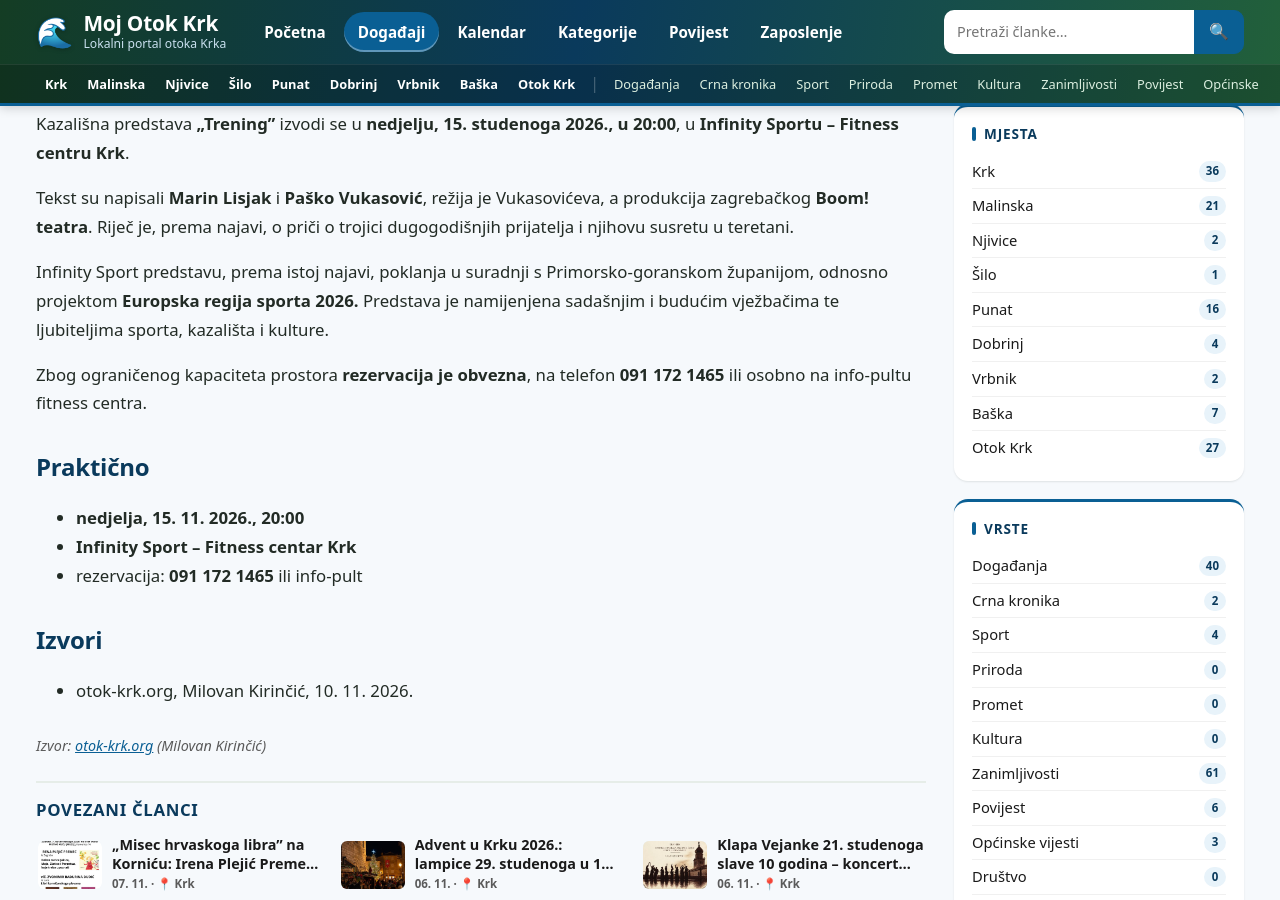
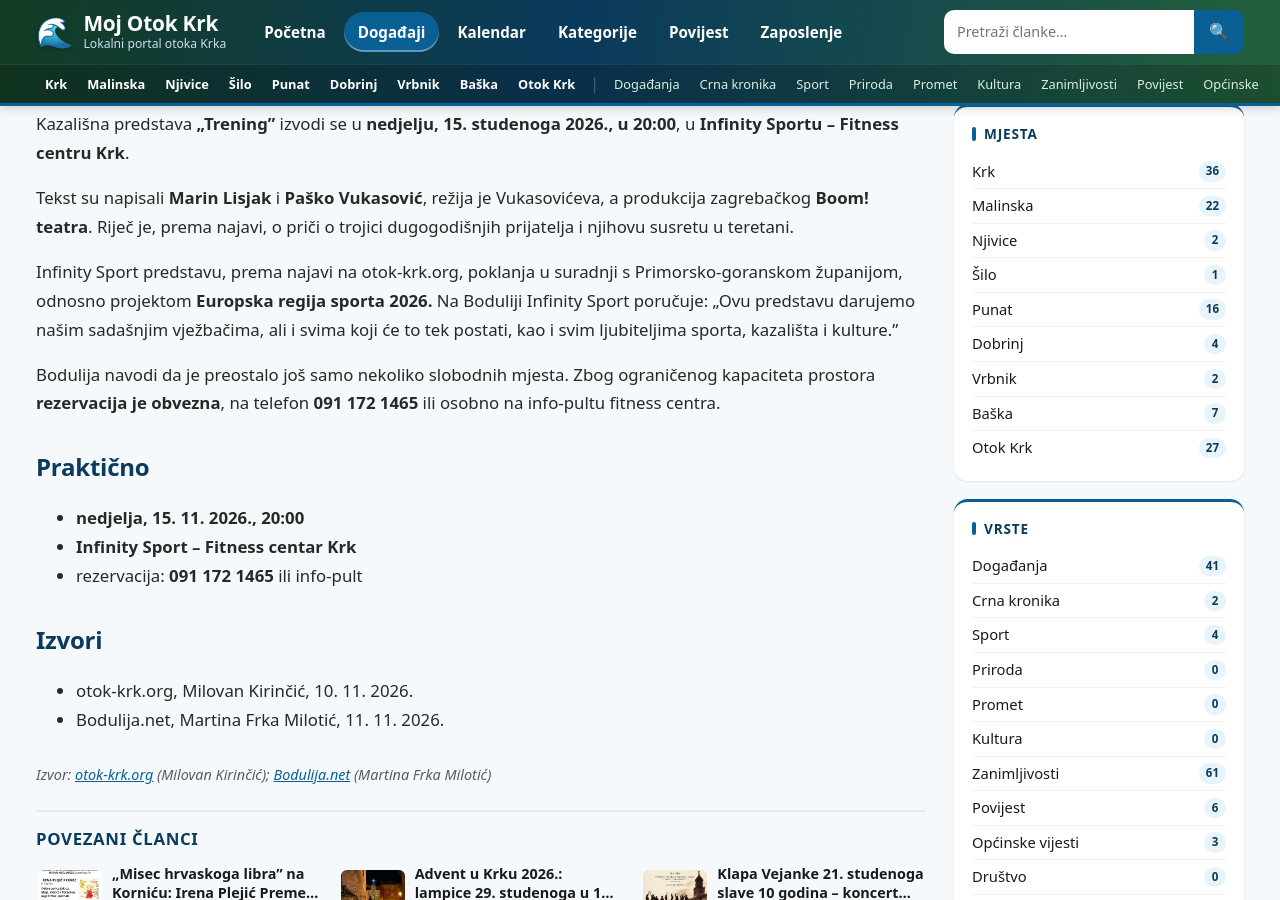
Before and after one commit to MojGK/moj-otok-krk, a Jekyll site: the page built from _posts/2026-11-11-predstava-trening-infinity-sport-krk.md, in a window 1280 px wide and 900 px high, scrolled down 940 px. Built offline with Jekyll 4.4.1, drawn with Linux system fonts in a browser that asks for light colours; some of the changed text lies outside the part shown.

Commit message:
11.11: Predstavljanje knjige „Zavičajni kalendar otoka Krka” u petak u Malinskoj; dopuna predstave „Trening”

```diff
--- a/_posts/2026-11-11-predstava-trening-infinity-sport-krk.md
+++ b/_posts/2026-11-11-predstava-trening-infinity-sport-krk.md
@@ -11,16 +11,16 @@ excerpt: "U nedjelju, 15. studenoga, u 20 sati u Infinity Sportu – Fitness cen
 image: /assets/images/predstava-trening-infinity-sport-krk.jpg
 image_alt: "Plakat predstave „Trening” u Infinity Sportu – Fitness centru Krk, 15. 11. 2026. u 20 sati"
 image_credit: "Plakat: Primorsko-goranska županija – Europska regija sporta 2026. / Infinity Sport, preuzeto s [otok-krk.org](https://otok-krk.org/krk/vise-od-treninga-pgz-hrvatska-regija-sporta-i-infinity-sport-fitness-centar-krk-poklanjaju-kazalisnu-predstavu)"
-source: "[otok-krk.org](https://otok-krk.org/krk/vise-od-treninga-pgz-hrvatska-regija-sporta-i-infinity-sport-fitness-centar-krk-poklanjaju-kazalisnu-predstavu) (Milovan Kirinčić)"
+source: "[otok-krk.org](https://otok-krk.org/krk/vise-od-treninga-pgz-hrvatska-regija-sporta-i-infinity-sport-fitness-centar-krk-poklanjaju-kazalisnu-predstavu) (Milovan Kirinčić); [Bodulija.net](https://bodulija.net/kazalisna-predstava-trening-stize-u-infinity-sport-fitness-centar-krk/) (Martina Frka Milotić)"
 ---
 
 Kazališna predstava **„Trening”** izvodi se u **nedjelju, 15. studenoga 2026., u 20:00**, u **Infinity Sportu – Fitness centru Krk**.
 
 Tekst su napisali **Marin Lisjak** i **Paško Vukasović**, režija je Vukasovićeva, a produkcija zagrebačkog **Boom! teatra**. Riječ je, prema najavi, o priči o trojici dugogodišnjih prijatelja i njihovu susretu u teretani.
 
-Infinity Sport predstavu, prema istoj najavi, poklanja u suradnji s Primorsko-goranskom županijom, odnosno projektom **Europska regija sporta 2026.** Predstava je namijenjena sadašnjim i budućim vježbačima te ljubiteljima sporta, kazališta i kulture.
+Infinity Sport predstavu, prema najavi na otok-krk.org, poklanja u suradnji s Primorsko-goranskom županijom, odnosno projektom **Europska regija sporta 2026.** Na Boduliji Infinity Sport poručuje: „Ovu predstavu darujemo našim sadašnjim vježbačima, ali i svima koji će to tek postati, kao i svim ljubiteljima sporta, kazališta i kulture.”
 
-Zbog ograničenog kapaciteta prostora **rezervacija je obvezna**, na telefon **091 172 1465** ili osobno na info-pultu fitness centra.
+Bodulija navodi da je preostalo još samo nekoliko slobodnih mjesta. Zbog ograničenog kapaciteta prostora **rezervacija je obvezna**, na telefon **091 172 1465** ili osobno na info-pultu fitness centra.
 
 ## Praktično
 
@@ -31,3 +31,4 @@ Zbog ograničenog kapaciteta prostora **rezervacija je obvezna**, na telefon **0
 ## Izvori
 
 - otok-krk.org, Milovan Kirinčić, 10. 11. 2026.
+- Bodulija.net, Martina Frka Milotić, 11. 11. 2026.
```
Also changed, not shown: _data/dogadjanja.yml (+7 -0 lines), _posts/2026-11-11-predstavljanje-zavicajni-kalendar-otoka-krka-malinska.md (added, +32 -0 lines), assets/images/thumbs/zavicajni-kalendar-otoka-krka-malinska.jpg (added), assets/images/zavicajni-kalendar-otoka-krka-malinska.jpg (added).
